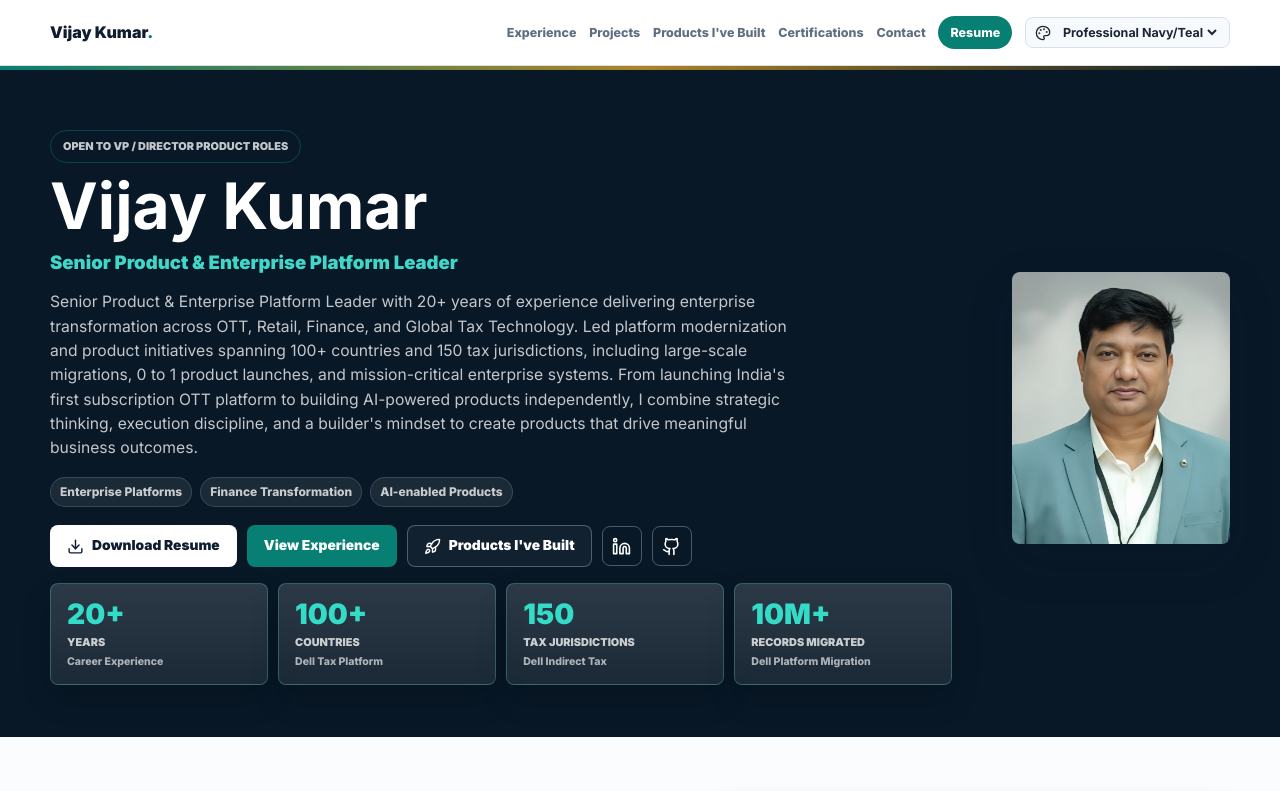
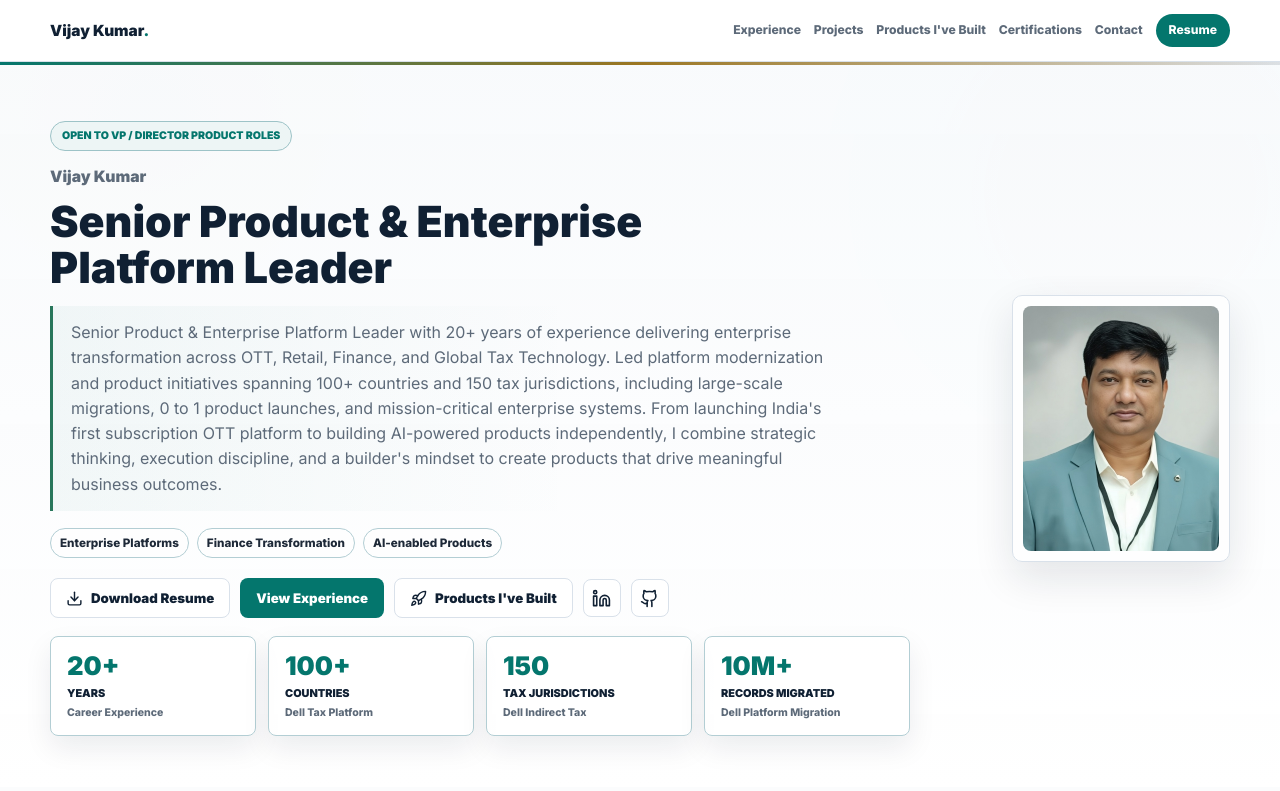
Before and after one commit to vijayshagunkumar/vijayshagunkumar.github.io, a React (Vite) app: page / in a window 1280 px wide. Shown: the top 791 px of the page. Built offline with nearby package versions, Linux system fonts and the light colour scheme.

Commit message:
Refine portfolio executive visual direction

```diff
--- a/src/App.tsx
+++ b/src/App.tsx
@@ -45,7 +45,7 @@ export default function App() {
 
   return (
     <>
-      <Navbar sections={sections} theme={theme} onThemeChange={setTheme} />
+      <Navbar sections={sections} />
       <main>
         <Hero />
         <About />
--- a/src/components/Hero.tsx
+++ b/src/components/Hero.tsx
@@ -9,8 +9,8 @@ export function Hero() {
       <div className="wrap hero-layout">
         <div className="hero-copy">
           <div className="hero-pill">Open to VP / Director Product Roles</div>
-          <h1 id="hero-title">{profile.name}</h1>
-          <p className="hero-role">{profile.headline}</p>
+          <p className="hero-name">{profile.name}</p>
+          <h1 id="hero-title">{profile.headline}</h1>
           <div className="executive-summary" aria-label="Executive summary">
             {profile.executiveSummary.map((item) => (
               <p key={item}>{item}</p>
--- a/src/components/Navbar.tsx
+++ b/src/components/Navbar.tsx
@@ -1,16 +1,13 @@
 import { Menu, X } from "lucide-react";
 import { useEffect, useState } from "react";
-import { ThemeName, profile } from "../data/profile";
+import { profile } from "../data/profile";
 import { sectionHref } from "../utils/routes";
-import { ThemeToggle } from "./ThemeToggle";
 
 type Props = {
   sections: string[];
-  theme: ThemeName;
-  onThemeChange: (theme: ThemeName) => void;
 };
 
-export function Navbar({ sections, theme, onThemeChange }: Props) {
+export function Navbar({ sections }: Props) {
   const [open, setOpen] = useState(false);
   const [scrolled, setScrolled] = useState(false);
 
@@ -40,7 +37,6 @@ export function Navbar({ sections, theme, onThemeChange }: Props) {
         <a className="nav-pill" href={profile.links.resume} target="_blank" rel="noreferrer">
           Resume
         </a>
-        <ThemeToggle value={theme} onChange={onThemeChange} />
       </nav>
     </header>
   );
--- a/src/styles/components.css
+++ b/src/styles/components.css
@@ -2,23 +2,23 @@
   position: sticky;
   top: 0;
   z-index: 20;
-  height: 66px;
+  height: 62px;
   display: flex;
   align-items: center;
   justify-content: space-between;
   padding: 0 max(18px, calc((100vw - 1180px) / 2));
-  background: color-mix(in srgb, var(--surface) 96%, transparent);
+  background: color-mix(in srgb, var(--surface) 98%, transparent);
   border-bottom: 1px solid var(--border);
   backdrop-filter: blur(16px);
 }
 
 .nav.scrolled {
-  box-shadow: var(--shadow-soft);
+  box-shadow: 0 8px 22px rgba(16, 29, 46, 0.07);
 }
 
 .nav-brand {
   font-family: var(--font-display);
-  font-size: 1rem;
+  font-size: 0.96rem;
   font-weight: 900;
   color: var(--heading);
 }
@@ -35,7 +35,7 @@
 
 .nav nav a {
   color: var(--muted);
-  font-size: 0.78rem;
+  font-size: 0.76rem;
   font-weight: 800;
 }
 
@@ -44,7 +44,7 @@
 }
 
 .nav-pill {
-  padding: 7px 12px;
+  padding: 7px 13px;
   border-radius: 999px;
   background: var(--accent);
   color: var(--accent-contrast) !important;
@@ -85,9 +85,12 @@
 .hero {
   position: relative;
   min-height: auto;
-  padding: clamp(38px, 5vw, 68px) 0 clamp(34px, 4vw, 54px);
-  background: var(--hero-bg);
-  color: var(--hero-text);
+  padding: clamp(40px, 4.6vw, 64px) 0 clamp(34px, 4vw, 54px);
+  background:
+    linear-gradient(180deg, rgba(248, 250, 252, 0.96), rgba(255, 255, 255, 0.98)),
+    radial-gradient(circle at 88% 18%, rgba(4, 118, 109, 0.13), transparent 32%),
+    radial-gradient(circle at 12% 8%, rgba(155, 118, 34, 0.1), transparent 30%);
+  color: var(--text);
   overflow: hidden;
 }
 
@@ -103,40 +106,49 @@
 .hero-bar {
   position: absolute;
   inset: 0 0 auto;
-  height: 4px;
-  background: linear-gradient(90deg, var(--accent), var(--accent-2), transparent);
+  height: 3px;
+  background: linear-gradient(90deg, var(--accent), var(--accent-2), rgba(16, 32, 51, 0.12));
 }
 
 .hero-layout {
   position: relative;
   z-index: 1;
   display: grid;
-  grid-template-columns: minmax(0, 1fr) clamp(180px, 17vw, 238px);
-  gap: clamp(28px, 5vw, 60px);
+  grid-template-columns: minmax(0, 1fr) clamp(188px, 17vw, 244px);
+  gap: clamp(34px, 5vw, 76px);
   align-items: center;
 }
 
 .hero-pill {
   display: inline-flex;
-  margin-bottom: 12px;
-  padding: 7px 12px;
-  border: 1px solid color-mix(in srgb, var(--accent) 45%, transparent);
+  margin-bottom: 14px;
+  padding: 6px 11px;
+  border: 1px solid color-mix(in srgb, var(--accent) 28%, var(--border));
   border-radius: 999px;
-  color: var(--hero-muted);
-  font-size: 0.68rem;
+  background: color-mix(in srgb, var(--accent) 7%, var(--surface));
+  color: var(--accent);
+  font-size: 0.66rem;
   font-weight: 900;
   letter-spacing: 0;
   text-transform: uppercase;
 }
 
+.hero-name {
+  margin: 0 0 8px;
+  color: var(--muted);
+  font-size: 0.98rem;
+  font-weight: 900;
+}
+
 .hero h1 {
-  max-width: 790px;
+  max-width: 760px;
   margin: 0;
-  color: var(--hero-text);
+  color: var(--heading);
   font-family: var(--font-display);
-  font-size: clamp(2.55rem, 5vw, 4.35rem);
-  line-height: 0.98;
+  font-size: clamp(2rem, 3.35vw, 3.05rem);
+  line-height: 1.08;
   letter-spacing: 0;
+  font-weight: 850;
 }
 
 .hero-role {
@@ -148,15 +160,20 @@
 
 .hero-desc,
 .executive-summary {
-  max-width: 760px;
-  margin: 14px 0 0;
-  color: var(--hero-muted);
-  font-size: 0.98rem;
+  max-width: 820px;
+  margin: 16px 0 0;
+  color: var(--muted);
+  font-size: 1rem;
+  line-height: 1.58;
 }
 
 .executive-summary {
   display: grid;
-  gap: 7px;
+  gap: 9px;
+  max-width: 780px;
+  padding: 14px 0 14px 18px;
+  border-left: 3px solid color-mix(in srgb, var(--accent) 76%, var(--accent-2));
+  background: linear-gradient(90deg, rgba(4, 118, 109, 0.045), transparent 68%);
 }
 
 .executive-summary p {
@@ -171,7 +188,7 @@
 }
 
 .target-roles {
-  margin: 16px 0;
+  margin: 17px 0 0;
 }
 
 .target-roles span,
@@ -180,9 +197,9 @@
   padding: 5px 9px;
   border: 1px solid var(--border);
   border-radius: 999px;
-  background: var(--surface-strong);
+  background: var(--surface);
   color: var(--muted);
-  font-size: 0.75rem;
+  font-size: 0.73rem;
   font-weight: 800;
 }
 
@@ -192,9 +209,9 @@
 }
 
 .hero .target-roles span {
-  border-color: rgba(255, 255, 255, 0.14);
-  background: rgba(255, 255, 255, 0.08);
-  color: var(--hero-muted);
+  border-color: color-mix(in srgb, var(--accent) 18%, var(--border));
+  background: rgba(255, 255, 255, 0.72);
+  color: var(--text);
 }
 
 .hero-actions {
@@ -202,7 +219,7 @@
   flex-wrap: wrap;
   gap: 10px;
   align-items: center;
-  margin: 18px 0 16px;
+  margin: 20px 0 18px;
 }
 
 .btn,
@@ -236,10 +253,10 @@
 }
 
 .btn {
-  min-height: 42px;
-  padding: 9px 16px;
+  min-height: 40px;
+  padding: 8px 15px;
   border: 1px solid transparent;
-  font-size: 0.86rem;
+  font-size: 0.83rem;
 }
 
 .btn.primary {
@@ -248,6 +265,7 @@
 }
 
 .btn.light {
+  border-color: var(--border);
   background: var(--surface);
   color: var(--heading);
 }
@@ -258,16 +276,17 @@
 }
 
 .btn.ghost {
-  border-color: color-mix(in srgb, var(--hero-text) 28%, transparent);
-  color: var(--hero-text);
-  background: rgba(255, 255, 255, 0.04);
+  border-color: var(--border);
+  color: var(--heading);
+  background: var(--surface);
 }
 
 .icon-link {
-  width: 40px;
-  height: 40px;
-  border: 1px solid color-mix(in srgb, var(--hero-text) 28%, transparent);
-  color: var(--hero-text);
+  width: 38px;
+  height: 38px;
+  border: 1px solid var(--border);
+  background: var(--surface);
+  color: var(--heading);
 }
 
 .hero-stats,
@@ -283,17 +302,17 @@
 
 .hero-stats {
   grid-template-columns: repeat(4, minmax(0, 1fr));
-  max-width: 980px;
-  gap: 10px;
+  max-width: 860px;
+  gap: 12px;
 }
 
 .stat {
-  min-height: 96px;
+  min-height: 100px;
   padding: 16px;
-  border: 1px solid color-mix(in srgb, var(--accent) 28%, rgba(255, 255, 255, 0.18));
+  border: 1px solid color-mix(in srgb, var(--accent) 18%, var(--border));
   border-radius: 8px;
-  background: linear-gradient(180deg, rgba(255, 255, 255, 0.15), rgba(255, 255, 255, 0.08));
-  box-shadow: 0 14px 30px rgba(0, 0, 0, 0.16);
+  background: rgba(255, 255, 255, 0.82);
+  box-shadow: 0 12px 28px rgba(16, 29, 46, 0.08);
 }
 
 :root[data-theme="minimal-recruiter"] .stat,
@@ -304,9 +323,9 @@
 
 .stat strong {
   display: block;
-  color: #34dcc7;
+  color: var(--accent);
   font-family: var(--font-display);
-  font-size: clamp(1.45rem, 2.2vw, 2rem);
+  font-size: clamp(1.42rem, 2vw, 1.88rem);
   font-weight: 900;
   line-height: 1;
 }
@@ -314,7 +333,7 @@
 .stat span {
   display: block;
   margin-top: 6px;
-  color: var(--hero-muted);
+  color: var(--heading);
   font-size: 0.68rem;
   font-weight: 900;
   text-transform: uppercase;
@@ -323,7 +342,7 @@
 .stat small {
   display: block;
   margin-top: 4px;
-  color: color-mix(in srgb, var(--hero-muted) 84%, transparent);
+  color: var(--muted);
   font-size: 0.66rem;
   font-weight: 750;
   line-height: 1.25;
@@ -333,6 +352,11 @@
   position: relative;
   align-self: center;
   justify-self: end;
+  padding: 10px;
+  border: 1px solid var(--border);
+  border-radius: 10px;
+  background: rgba(255, 255, 255, 0.72);
+  box-shadow: 0 16px 40px rgba(16, 29, 46, 0.11);
 }
 
 .hero-photo img {
@@ -342,7 +366,7 @@
   object-fit: cover;
   object-position: center top;
   border-radius: 8px;
-  box-shadow: var(--shadow);
+  box-shadow: none;
 }
 
 .section-header {
@@ -365,7 +389,7 @@
   margin: 0;
   color: var(--heading);
   font-family: var(--font-display);
-  font-size: clamp(1.45rem, 2.2vw, 2rem);
+  font-size: clamp(1.38rem, 2vw, 1.85rem);
   line-height: 1.12;
   font-weight: 900;
 }
@@ -1243,7 +1267,7 @@
   }
 
   .hero h1 {
-    font-size: clamp(2.8rem, 18vw, 4.2rem);
+    font-size: clamp(2rem, 12vw, 3rem);
   }
 
   .hero-stats,
--- a/src/styles/themes.css
+++ b/src/styles/themes.css
@@ -1,17 +1,17 @@
 :root {
   --font-display: Inter, system-ui, -apple-system, BlinkMacSystemFont, "Segoe UI", sans-serif;
   --nav-h: 72px;
-  --bg: #fbfcfe;
-  --bg-muted: #f3f6f9;
+  --bg: #fbfcfd;
+  --bg-muted: #f4f7fa;
   --surface: #ffffff;
-  --surface-strong: #f7fafc;
-  --text: #1c2635;
-  --muted: #5f6f82;
-  --heading: #101d2e;
-  --border: #d8e0ea;
+  --surface-strong: #f8fafc;
+  --text: #1e2938;
+  --muted: #5d6a79;
+  --heading: #102033;
+  --border: #d9e1ea;
   --border-soft: #e9eef4;
-  --accent: #087f73;
-  --accent-2: #ad8425;
+  --accent: #04766d;
+  --accent-2: #9b7622;
   --accent-contrast: #ffffff;
   --hero-bg: #081827;
   --hero-text: #ffffff;
```
